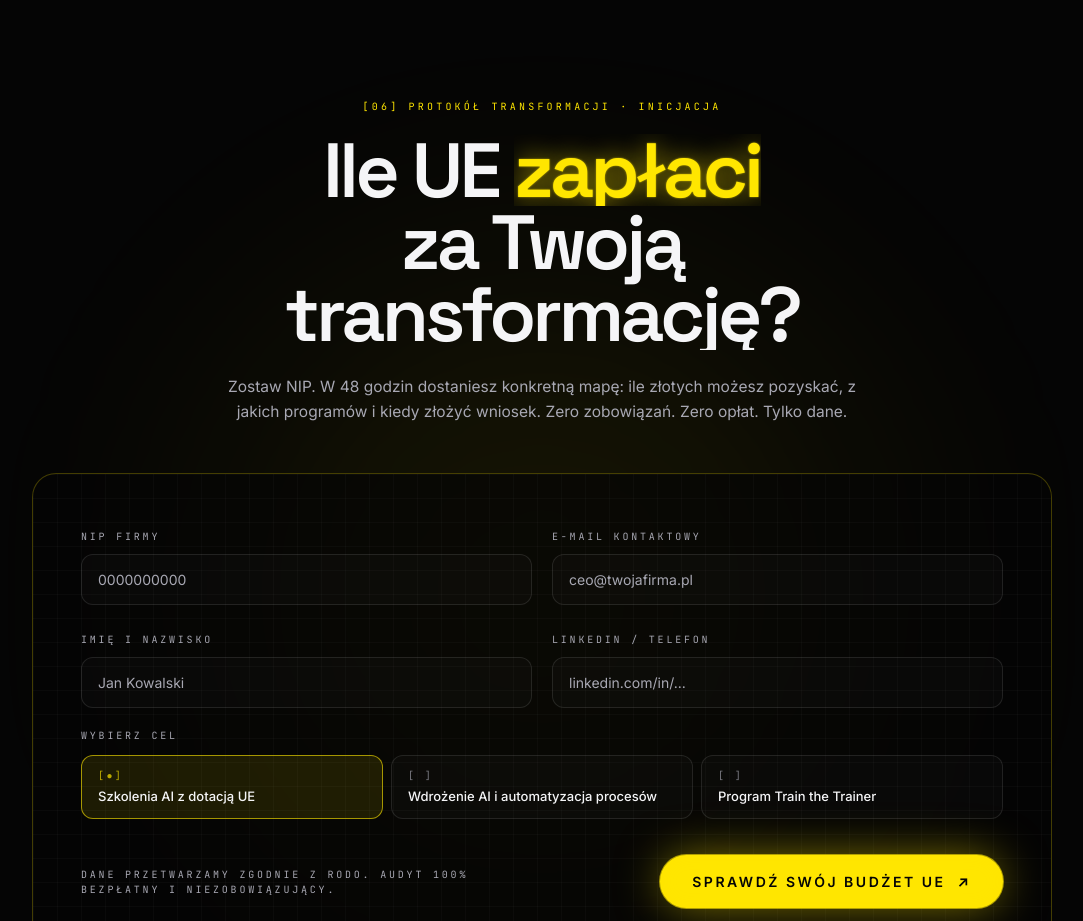
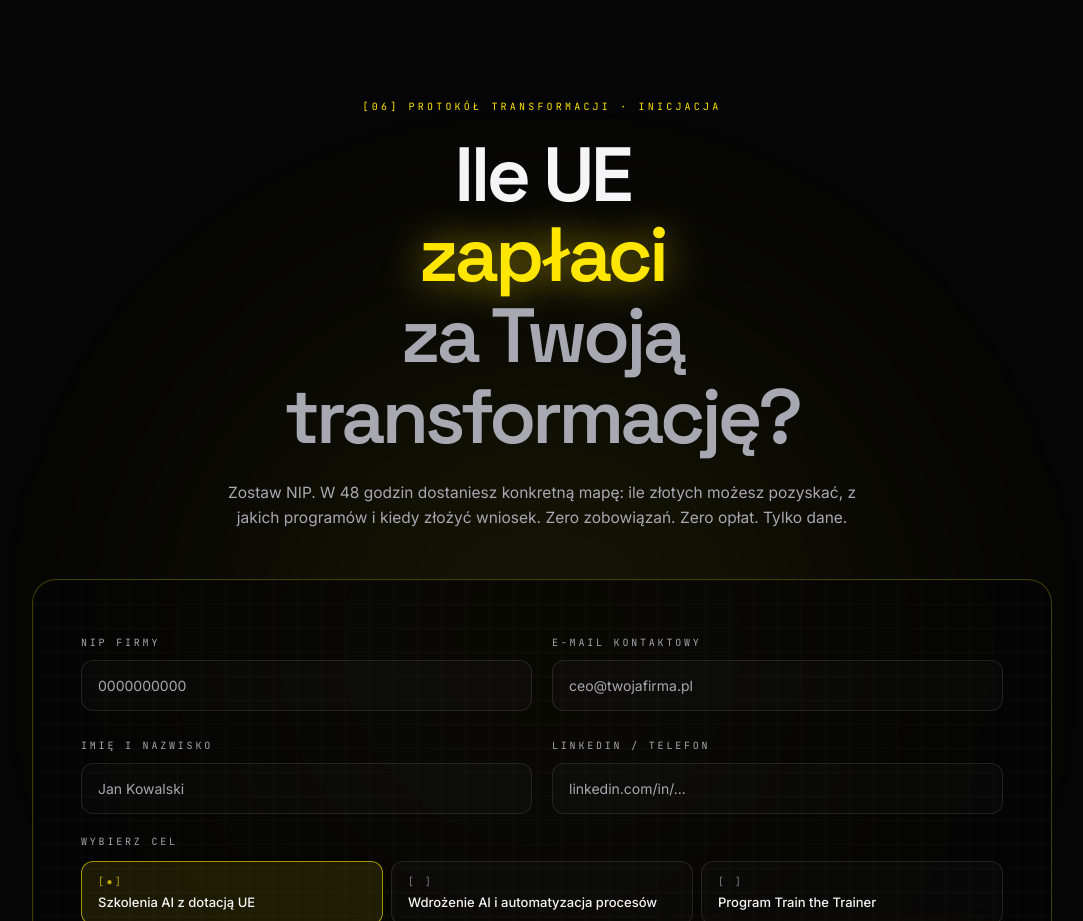
Before and after one commit to flowboostkontakt-laboost/mrtiq, a Next.js app: page /faq in a window 1280 px wide. Shown: the part 2560-3481 px from the top of the page, without its empty margins (98-1181 px from the left). Built offline with nearby package versions, Linux system fonts and the light colour scheme.

Commit message:
fix: FinalGate heading fully visible — replace MaskReveal with plain spans

```diff
--- a/components/sections/FinalGate.tsx
+++ b/components/sections/FinalGate.tsx
@@ -27,12 +27,10 @@ export default function FinalGate() {
             <div className="font-mono text-[10px] uppercase tracking-[0.32em] text-electric-yellow">
               [06] Protokół Transformacji · Inicjacja
             </div>
-            <h2 className="mt-5 font-display font-semibold tracking-tightest-2 text-[clamp(2.7rem,6vw,5.5rem)] leading-[0.94]">
-              <MaskReveal>Ile UE</MaskReveal>{" "}
-              <MaskReveal delay={0.05}>
-                <span className="text-glow-yellow text-electric-yellow">zapłaci</span>
-              </MaskReveal>{" "}
-              <MaskReveal delay={0.1}>za Twoją transformację?</MaskReveal>
+            <h2 className="mt-5 font-display font-semibold tracking-tightest-2 text-[clamp(2.7rem,6vw,5.5rem)] leading-[1.05]">
+              <span className="block">Ile UE</span>
+              <span className="block text-electric-yellow" style={{ textShadow: "0 0 40px rgba(255,230,0,.6)" }}>zapłaci</span>
+              <span className="block text-bone-mute">za Twoją transformację?</span>
             </h2>
             <p className="mt-6 text-[15.5px] leading-relaxed text-bone-mute">
               Zostaw NIP. W 48 godzin dostaniesz konkretną mapę: ile złotych
```
